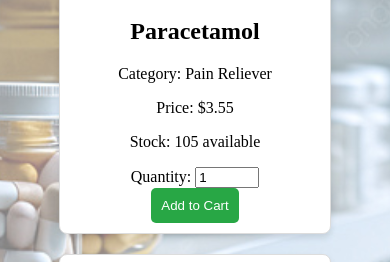
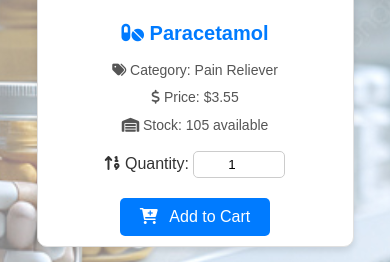
Before and after one commit to Supun-01/pharmacy-management-system, a PHP site: page /user_panel/medicines_list.php?user_id=14&user_name=admin1 in a window 390 px wide. Shown: the part 342-604 px from the top of the page. Run offline with PHP 8.4, Linux system fonts and the light colour scheme; a user stored in the database is signed in; data comes from the database, SQL or seed files in the repository; both versions use the stored data as it was after the commit.

Commit message:
store style'

```diff
--- /dev/null
+++ b/style/user_panel/medicines_list.css
@@ -0,0 +1,193 @@
+/* General body styling */
+body {
+    font-family: Arial, sans-serif;
+    margin: 0;
+    padding: 0;
+    background-color: #f8f9fa;
+    color: #333;
+    line-height: 1.6;
+}
+
+/* Header */
+h1 {
+    text-align: center;
+    color: #007bff;
+    margin: 20px 0;
+}
+
+/* Back to User Home Button */
+.back-btn {
+    display: flex;
+    align-items: center;
+    justify-content: center;
+    background-color: #007bff;
+    color: #fff;
+    border: none;
+    padding: 10px 20px;
+    border-radius: 5px;
+    font-size: 16px;
+    cursor: pointer;
+    margin: 10px;
+    box-shadow: 0px 4px 6px rgba(0, 0, 0, 0.1);
+}
+
+.back-btn i {
+    margin-right: 8px;
+}
+
+.back-btn:hover {
+    background-color: #0056b3;
+    transition: background-color 0.3s ease;
+}
+
+/* Medicine Cards Container */
+.medicine-cards-container {
+    display: flex;
+    flex-wrap: wrap;
+    justify-content: center;
+    gap: 20px;
+    margin: 20px;
+}
+
+/* Individual Medicine Card */
+.medicine-card {
+    background-color: #ffffff;
+    border: 1px solid #e0e0e0;
+    border-radius: 10px;
+    box-shadow: 0 4px 6px rgba(0, 0, 0, 0.1);
+    overflow: hidden;
+    text-align: center;
+    width: 300px;
+    transition: transform 0.2s, box-shadow 0.2s;
+}
+
+.medicine-card:hover {
+    transform: translateY(-5px);
+    box-shadow: 0 6px 10px rgba(0, 0, 0, 0.2);
+}
+
+/* Medicine Card Image */
+.medicine-image {
+    width: 100%;
+    height: 200px;
+    object-fit: cover;
+    border-bottom: 1px solid #e0e0e0;
+}
+
+/* Medicine Card Text */
+.medicine-card h2 {
+    margin: 10px 0;
+    color: #007bff;
+    font-size: 20px;
+}
+
+.medicine-card p {
+    margin: 5px 0;
+    font-size: 14px;
+    color: #555;
+}
+
+/* Quantity Input */
+.medicine-card input[type="number"] {
+    margin: 10px 0;
+    padding: 5px;
+    width: 80px;
+    text-align: center;
+    border: 1px solid #ccc;
+    border-radius: 5px;
+}
+
+/* Add to Cart Button */
+.add-to-cart {
+    background-color: #007bff;
+    color: #fff;
+    border: none;
+    padding: 10px 20px;
+    border-radius: 5px;
+    cursor: pointer;
+    font-size: 16px;
+    margin: 10px 0;
+}
+
+.add-to-cart i {
+    margin-right: 8px;
+}
+
+.add-to-cart:hover {
+    background-color: #0056b3;
+    transition: background-color 0.3s ease;
+}
+
+/* Cart Navigation */
+.cart-nav {
+    position: fixed;
+    bottom: 0;
+    right: 0;
+    background-color: #007bff;
+    color: #fff;
+    padding: 20px;
+    border-top-left-radius: 20px;
+    box-shadow: 0 -4px 6px rgba(0, 0, 0, 0.1);
+    width: 100%;
+    max-width: 400px;
+    box-sizing: border-box;
+}
+
+.cart-nav h3 {
+    margin: 0 0 10px;
+    font-size: 18px;
+    display: flex;
+    align-items: center;
+}
+
+.cart-nav h3 i {
+    margin-right: 8px;
+}
+
+.cart-nav ul {
+    list-style: none;
+    padding: 0;
+    margin: 0;
+    max-height: 200px;
+    overflow-y: auto;
+}
+
+.cart-nav li {
+    padding: 5px 0;
+    border-bottom: 1px solid #e0e0e0;
+    color: #fff;
+}
+
+.cart-nav button {
+    background-color: #0056b3;
+    color: #fff;
+    border: none;
+    padding: 10px;
+    border-radius: 5px;
+    width: 100%;
+    font-size: 16px;
+    cursor: pointer;
+    margin-top: 10px;
+}
+
+.cart-nav button:hover {
+    background-color: #003f7f;
+    transition: background-color 0.3s ease;
+}
+
+/* Responsive Design */
+@media (max-width: 768px) {
+    .medicine-cards-container {
+        flex-direction: column;
+        align-items: center;
+    }
+
+    .medicine-card {
+        width: 90%;
+    }
+
+    .cart-nav {
+        max-width: 100%;
+        border-radius: 0;
+    }
+}
--- a/user_panel/medicines_list.php
+++ b/user_panel/medicines_list.php
@@ -30,7 +30,10 @@ if (!$result) {
     <meta charset="UTF-8">
     <meta name="viewport" content="width=device-width, initial-scale=1.0">
     <title>Medicines List</title>
-    <link rel="stylesheet" href="../style/card.css"> <!-- Link to external CSS file -->
+    <!-- Font Awesome CDN -->
+    <link href="https://cdnjs.cloudflare.com/ajax/libs/font-awesome/6.0.0-beta3/css/all.min.css" rel="stylesheet">
+    <!-- <link rel="stylesheet" href="../style/card.css"> Link to external CSS file -->
+    <link rel="stylesheet" href="../style/user_panel/medicines_list.css">
 
     <style>
         body {
@@ -52,32 +55,43 @@ if (!$result) {
 </head>
 
 <body>
-    <button onclick="window.location.href='../home_page/user_home.php';">Back to User Home</button>
+    <!-- Back to User Home Button -->
+    <button class="back-btn" onclick="window.location.href='../home_page/user_home.php';">
+        <i class="fas fa-home"></i> Back to User Home
+    </button>
 
-    <h1>Welcome <?php echo htmlspecialchars($user_name); ?>! Your User ID is <?php echo htmlspecialchars($user_id); ?>.</h1>
+    <h1>
+        <i class="fas fa-user"></i> Welcome <?php echo htmlspecialchars($user_name); ?>.
+    </h1>
 
     <div class="medicine-cards-container">
         <?php while ($medicine = $result->fetch_assoc()): ?>
             <div class="medicine-card">
                 <img src="<?php echo htmlspecialchars($medicine['image_location']); ?>" alt="<?php echo htmlspecialchars($medicine['name']); ?>" class="medicine-image">
-                <h2><?php echo htmlspecialchars($medicine['name']); ?></h2>
-                <p>Category: <?php echo htmlspecialchars($medicine['category']); ?></p>
-                <p>Price: $<?php echo number_format($medicine['price'], 2); ?></p>
-                <p>Stock: <?php echo $medicine['stock']; ?> available</p>
+                <h2><i class="fas fa-pills"></i> <?php echo htmlspecialchars($medicine['name']); ?></h2>
+                <p><i class="fas fa-tags"></i> Category: <?php echo htmlspecialchars($medicine['category']); ?></p>
+                <p><i class="fas fa-dollar-sign"></i> Price: $<?php echo number_format($medicine['price'], 2); ?></p>
+                <p><i class="fas fa-warehouse"></i> Stock: <?php echo $medicine['stock']; ?> available</p>
                 <div>
-                    <label for="quantity_<?php echo $medicine['medicine_id']; ?>">Quantity:</label>
+                    <label for="quantity_<?php echo $medicine['medicine_id']; ?>">
+                        <i class="fas fa-sort-numeric-up"></i> Quantity:
+                    </label>
                     <input type="number" id="quantity_<?php echo $medicine['medicine_id']; ?>" name="quantity" min="1" max="<?php echo $medicine['stock']; ?>" value="1">
                 </div>
-                <button class="add-to-cart" onclick="addToCart(<?php echo $medicine['medicine_id']; ?>, '<?php echo htmlspecialchars($medicine['name']); ?>', <?php echo $medicine['price']; ?>, '<?php echo $medicine['stock']; ?>')">Add to Cart</button>
+                <button class="add-to-cart" onclick="addToCart(<?php echo $medicine['medicine_id']; ?>, '<?php echo htmlspecialchars($medicine['name']); ?>', <?php echo $medicine['price']; ?>, '<?php echo $medicine['stock']; ?>')">
+                    <i class="fas fa-cart-plus"></i> Add to Cart
+                </button>
             </div>
         <?php endwhile; ?>
     </div>
 
     <!-- Cart Navigation Bar -->
     <div class="cart-nav">
-        <h3>Cart</h3>
+        <h3><i class="fas fa-shopping-cart"></i> Cart</h3>
         <ul id="cart-items"></ul>
-        <button onclick="confirmOrder()">Confirm Order</button>
+        <button onclick="confirmOrder()">
+            <i class="fas fa-check-circle"></i> Confirm Order
+        </button>
     </div>
 
     <script>
@@ -112,7 +126,7 @@ if (!$result) {
 
             cart.forEach(item => {
                 const listItem = document.createElement('li');
-                listItem.textContent = `${item.name} - $${item.price} x ${item.quantity}`;
+                listItem.innerHTML = `<i class="fas fa-capsules"></i> ${item.name} - $${item.price} x ${item.quantity}`;
                 cartItemsList.appendChild(listItem);
             });
         }
```
Also changed, not shown: db_backup/pharmacy.sql (+7 -15 lines), user_panel/medicine_delivery.php (+21 -4 lines).
